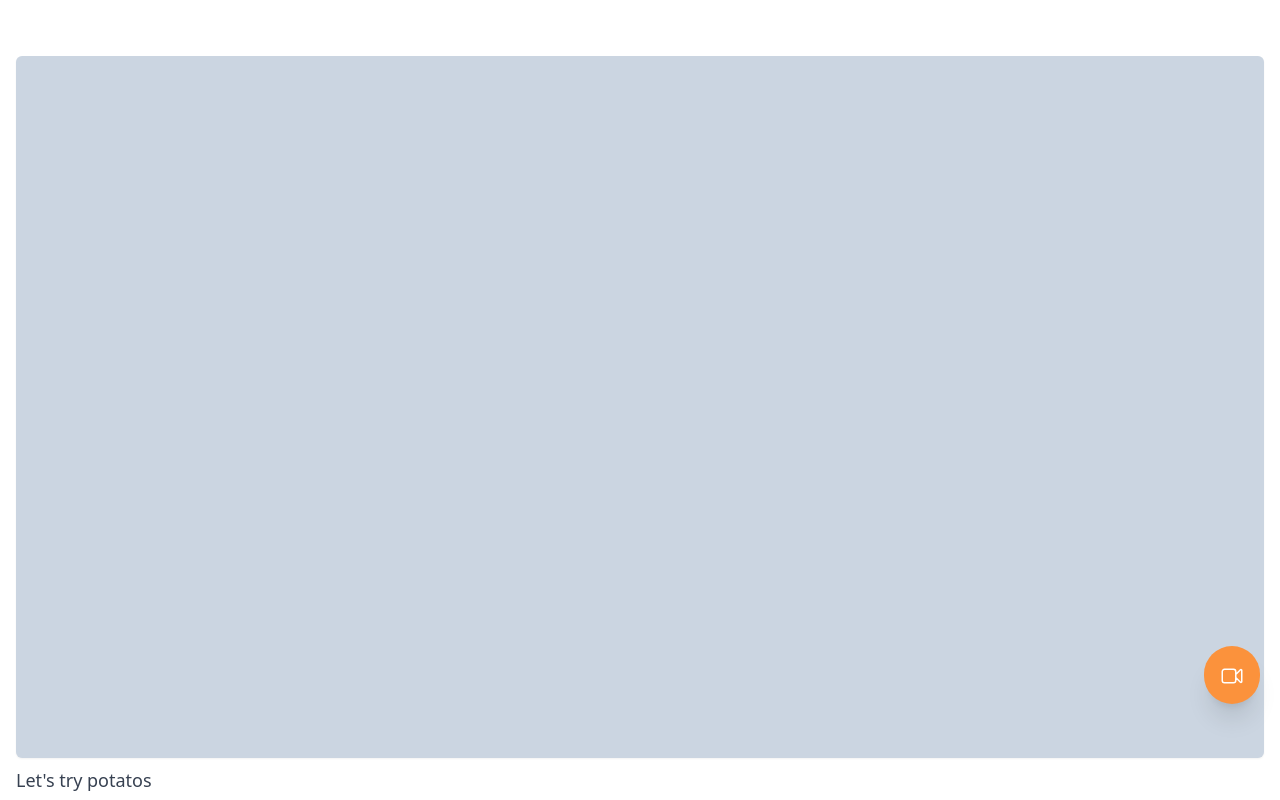
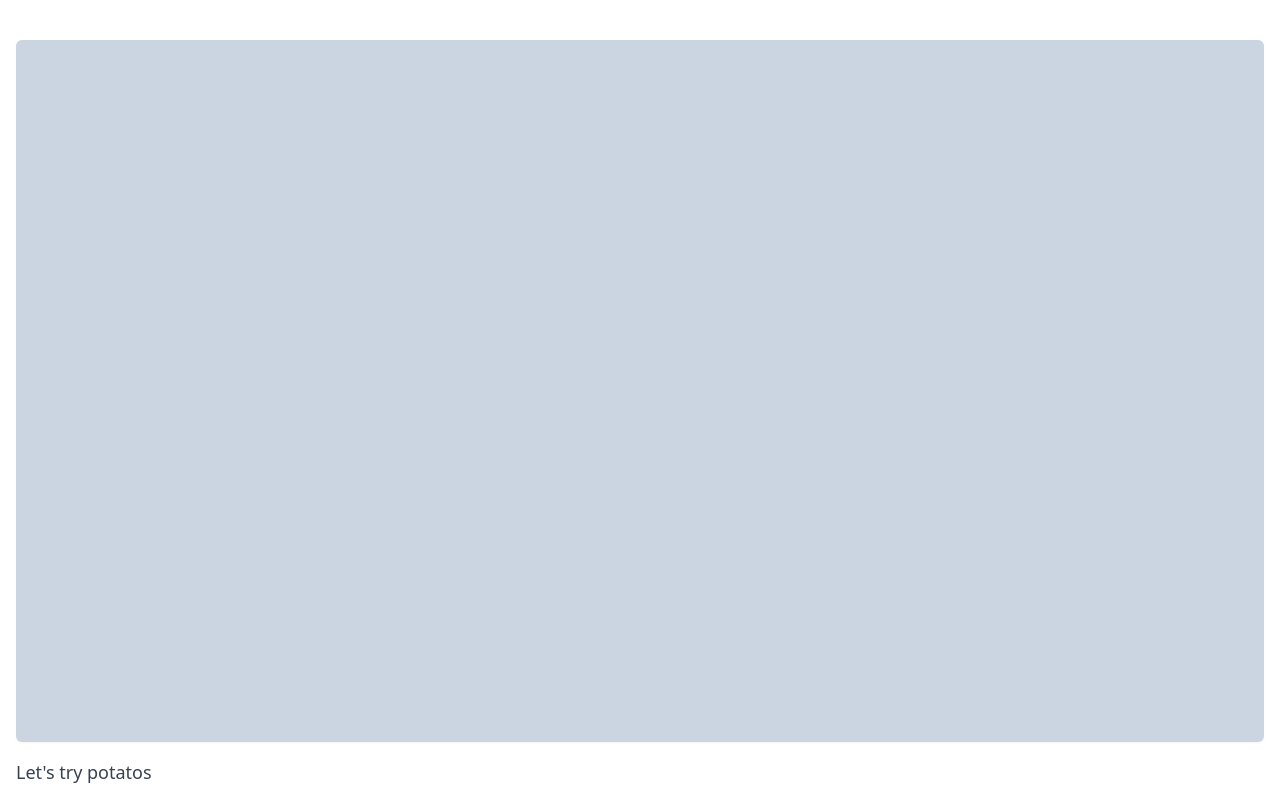
Before and after one commit to blkluv/next_carrot_market, a Next.js app: page /live/1 in a window 1280 px wide. Shown: the top 800 px of the page. Built offline with nearby package versions, Linux system fonts and the light colour scheme.

Commit message:
Update [id].tsx

```diff
--- a/src/pages/live/[id].tsx
+++ b/src/pages/live/[id].tsx
@@ -2,28 +2,9 @@ import type { NextPage } from "next";
 
 const LiveDetail: NextPage = () => {
   return (
-    <div className="py-10 space-y-4 divide-y-2">
-      {[1, 1, 1, 1, 1, 1, 1].map((_, i) => (
-        <div className="px-4 pt-4" key={i}>
-          <div className="w-full rounded-md shadow-sm bg-slate-300 aspect-video" />
-          <h3 className="mt-2 text-lg text-gray-700">Let's try potatos</h3>
-        </div>
-      ))}
-      <button className="fixed p-4 text-white transition-colors bg-orange-400 border-transparent rounded-full shadow-xl cursor-pointer hover:bg-orange-500 bottom-24 right-5">
-        <svg
-          xmlns="http://www.w3.org/2000/svg"
-          fill="none"
-          viewBox="0 0 24 24"
-          strokeWidth={1.5}
-          stroke="currentColor"
-          className="w-6 h-6"
-        >
-          <path
-            strokeLinecap="round"
-            d="M15.75 10.5l4.72-4.72a.75.75 0 011.28.53v11.38a.75.75 0 01-1.28.53l-4.72-4.72M4.5 18.75h9a2.25 2.25 0 002.25-2.25v-9a2.25 2.25 0 00-2.25-2.25h-9A2.25 2.25 0 002.25 7.5v9a2.25 2.25 0 002.25 2.25z"
-          />
-        </svg>
-      </button>
+    <div className="px-4 py-10 space-y-4">
+      <div className="w-full rounded-md shadow-sm bg-slate-300 aspect-video" />
+      <h3 className="mt-2 text-lg text-gray-700">Let's try potatos</h3>
     </div>
   );
 };
```
